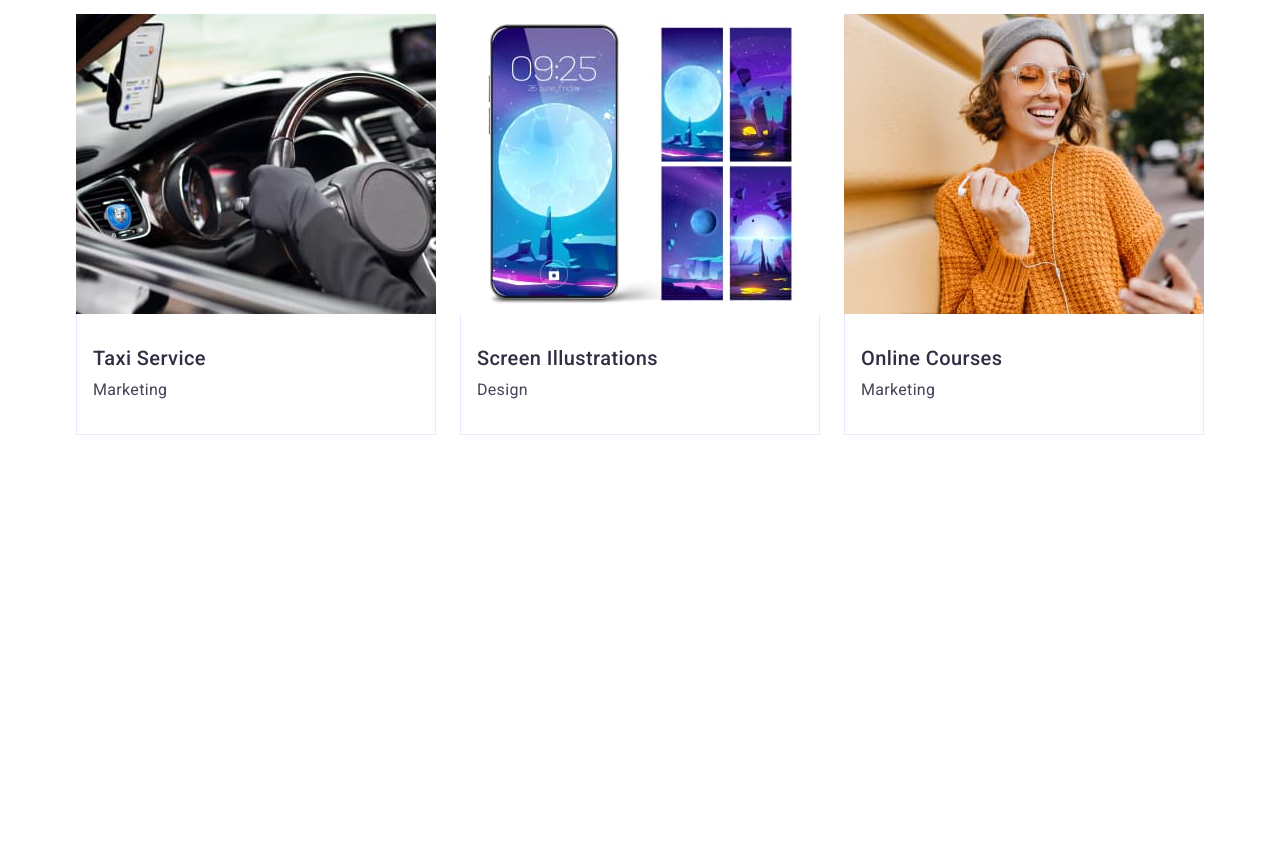
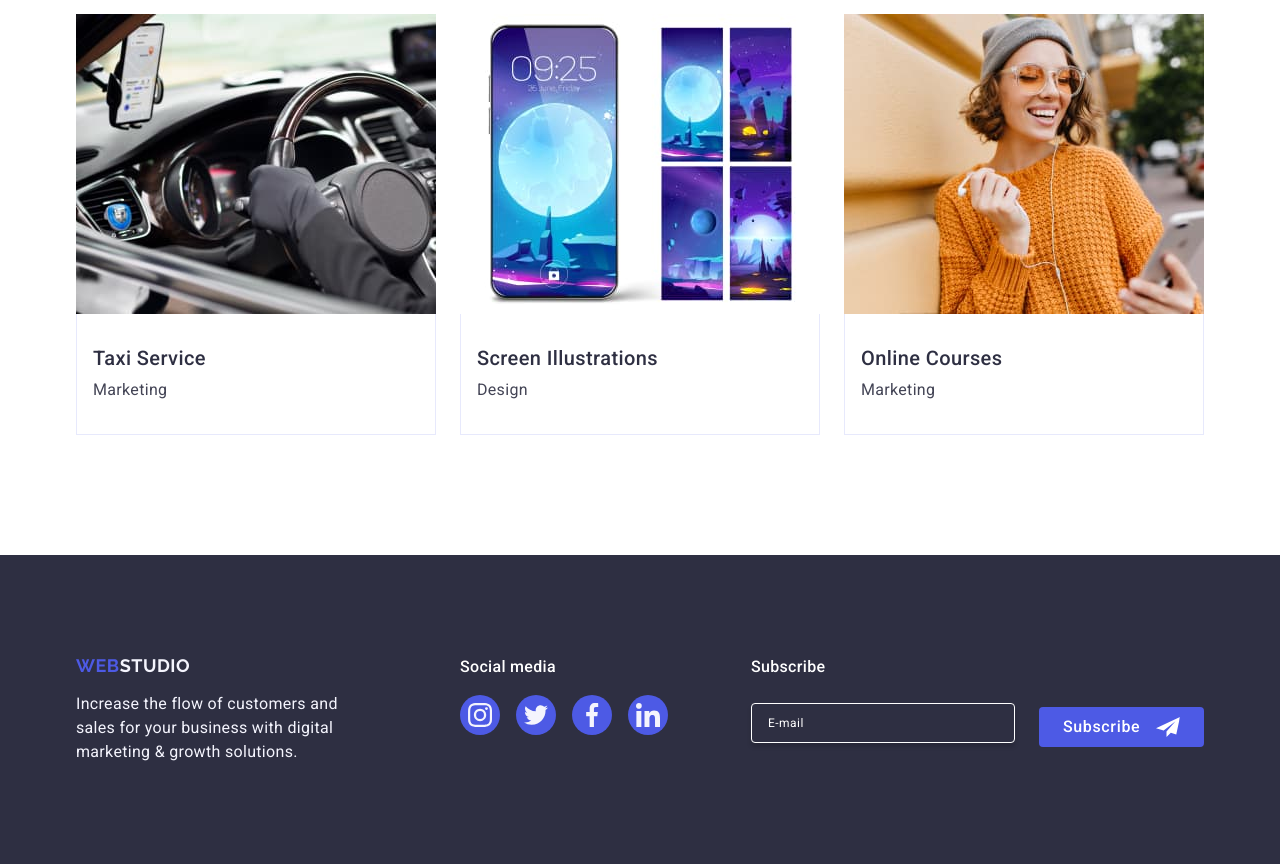
Before and after one commit to Vongola01/goit-markup-hw-06, a plain HTML site: page index.html in a window 1280 px wide. Shown: the part 2770-3634 px from the top of the page. Before the commit the page ends 3325 px from the top, so only its background shows below. Drawn offline with nearby package versions, Linux system fonts and the light colour scheme.

Commit message:
add mobile sersion footer

```diff
--- a/css/media-desctop.css
+++ b/css/media-desctop.css
@@ -132,4 +132,45 @@
         }
 
     /* #endregion portfolio */
+
+    /* #region footer */
+
+        .footer {
+            padding-top: 100px;
+            padding-bottom: 100px;
+            max-width: 1440px;
+            }
+
+        .footer-box {
+            display: flex;
+            align-items: baseline;
+
+
+            flex-wrap: nowrap;
+            max-width: 1158px;
+            gap: 0;
+        }
+
+        .logo-box {
+            margin-right: 120px;
+        }
+
+        .social-link-footer {
+            margin-right: 80px;
+            padding: 0;
+        }
+
+        .subscribe-foot {
+            margin-left: auto;
+        }
+
+        .subscribe-box {
+            flex-direction: row;
+            justify-content: center;
+            align-items: center;
+            gap: 24px;
+        }
+
+        /* #endregion footer */
+
 }
--- a/css/media-tablet.css
+++ b/css/media-tablet.css
@@ -104,6 +104,42 @@
 
     /* #endregion portfolio */
 
+    /* #region footer */
+
+        .footer-box {
+            display: flex;
+            align-items: baseline;
+
+
+            flex-wrap: wrap;
+            max-width: 768px;
+            gap: 72px 24px;
+        }
+
+        .logo-box{
+            justify-content: flex-start;
+            align-items: normal;
+        }
+
+        .social-link-footer {
+            justify-content: flex-start;
+            align-items: normal;
+        }
+
+        .subscribe-foot {
+            justify-content: flex-start;
+            align-items: normal;
+        }
+
+        .subscribe-box {
+            flex-direction: row;
+            justify-content: center;
+            align-items: center;
+            gap: 24px;
+        }
+
+    /* #endregion footer */
+
     /* #region modal */
 
     .modal-box{
--- a/css/style.css
+++ b/css/style.css
@@ -610,6 +610,8 @@ font-weight: 700;
     padding-bottom: 96px;
     margin-left: auto;
     margin-right: auto;
+
+
 }
 
 .span-foot{
@@ -620,9 +622,8 @@ font-weight: 700;
     line-height: 1.5;
     color: #F4F4FD;
     letter-spacing: 0.02em;
-    /* max-width: 264px; */
+    max-width: 264px;
 
-    max-width: 288px;
 
 }
 .footer-logo{
@@ -635,12 +636,17 @@ font-weight: 700;
     align-items: baseline;
 
 
-    flex-direction: column;
+    flex-wrap: wrap;
     max-width: 320px;
+    gap: 72px;
 }
 
 .logo-box{
-    /* margin-right: 120px; */
+
+    justify-content: center;
+    align-items: center;
+    display: flex;
+    flex-direction: column;
 }
 
 .title-social-footer{
@@ -685,13 +691,23 @@ font-weight: 700;
 }
 
 .social-link-footer{
-    /* margin-right: 80px; */
+
+    justify-content: center;
+    align-items: center;
+    display: flex;
+
+    flex-direction: column;
+    padding-left: 40px;
+    padding-right: 40px;
 }
 
 .subscribe-foot {
-    /* margin-left: auto; */
-    /* display: flex; */
+
+    display: flex;
     gap: 24px;
+    flex-direction: column;
+    justify-content: center;
+        align-items: center;
 }
 
 .subscribe-label{
@@ -705,7 +721,7 @@ font-weight: 700;
 }
 
 .subscribe-text {
-    margin-bottom: 16px;
+    /* margin-bottom: 16px; */
     font-weight: 500;
     font-size: 16px;
     line-height: 1.5;
@@ -741,9 +757,12 @@ font-weight: 700;
 
 .subscribe-box{
     display: flex;
-    gap: 24px;
 
+    gap: 16px;
 
+display: flex;
+justify-content: center;
+align-items: center;
     flex-direction: column;
 }
 
@@ -751,7 +770,7 @@ font-weight: 700;
     background-color: #4d5ae5;
     border-radius: 4px;
     padding: 8px 24px;
-    min-width: 165px;
+    width: 165px;
     height: 40px;
     color: #fff;
     display: flex;
--- a/index.html
+++ b/index.html
@@ -724,7 +724,7 @@
       <!-- #endregion portfolio -->
     </main>
     <!-- #region footer -->
-    <!-- <footer class="footer">
+    <footer class="footer">
       <div class="container footer-box">
         <div class="logo-box">
           <a href="./index.html" class="logo footer-logo"
@@ -805,7 +805,7 @@
           </form>
         </div>
       </div>
-    </footer> -->
+    </footer>
     <!-- #endregion footer -->
 
     <!-- #region modal -->
```
